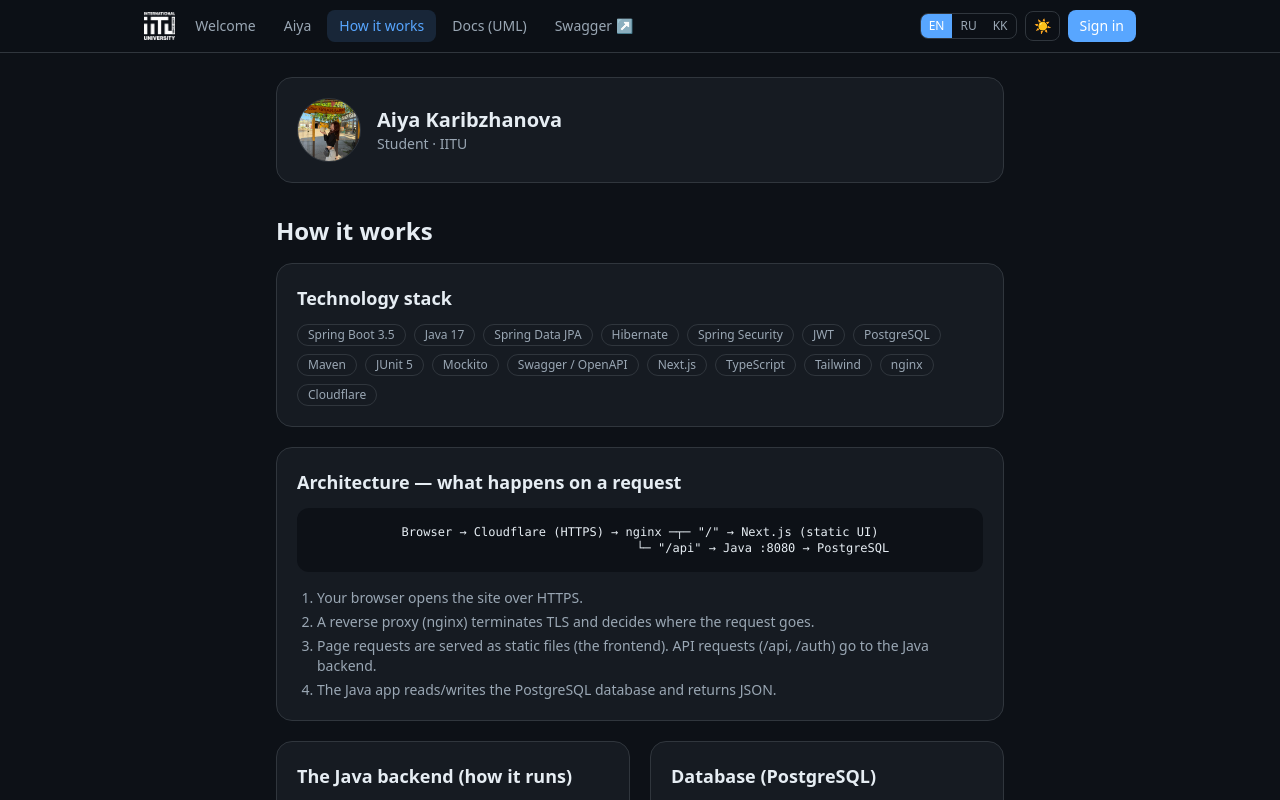
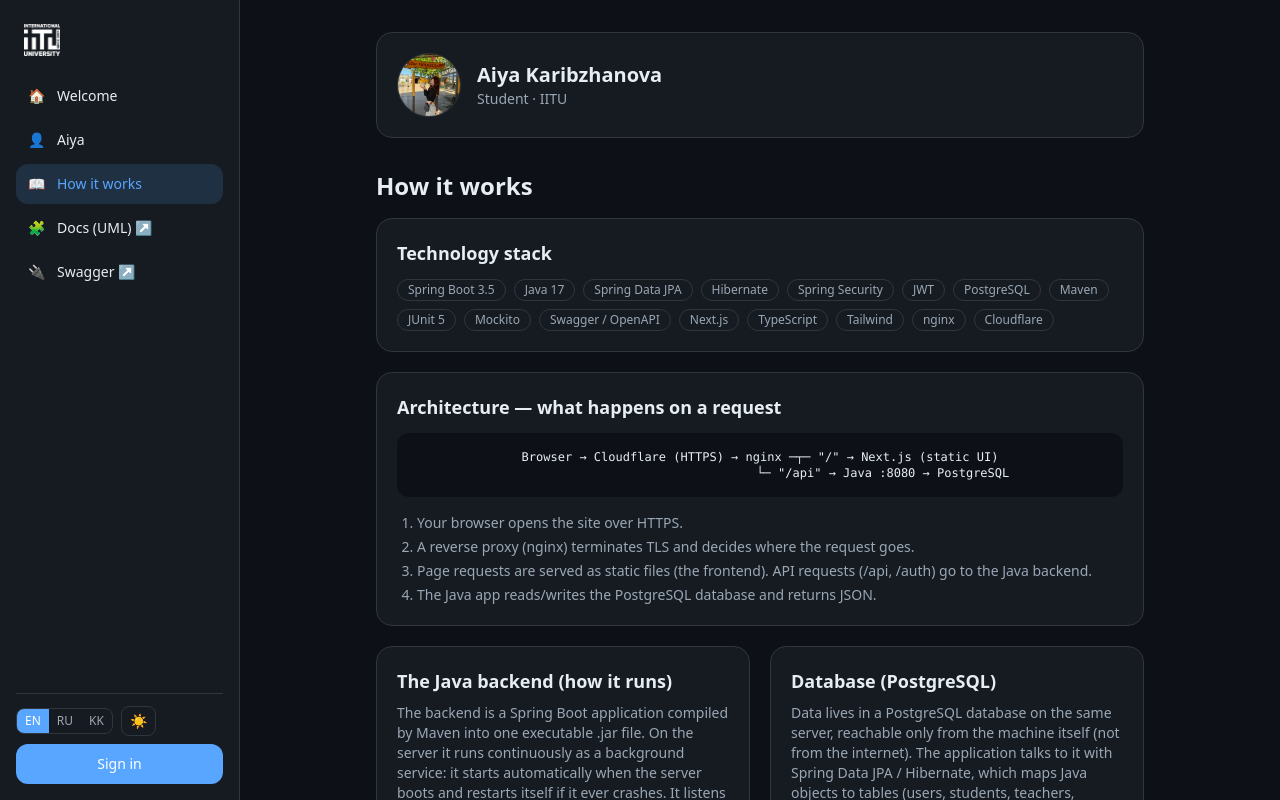
Before and after one commit to karibzhanovaaiya-maker/university-management-api, a Next.js app in the folder frontend/: page /wiki in a window 1280 px wide. Shown: the top 800 px of the page. Built offline with nearby package versions, Linux system fonts and the light colour scheme.

Commit message:
refactor(frontend): sidebar nav on all public pages (replace top nav); fix UML diagram 6 (flowchart)

```diff
--- a/frontend/app/about/page.tsx
+++ b/frontend/app/about/page.tsx
@@ -2,7 +2,7 @@
 
 import Link from "next/link";
 import { useT } from "@/lib/i18n";
-import { TopNav } from "@/components/TopNav";
+import { PublicShell } from "@/components/PublicShell";
 
 const BIO = {
   en: "Computer science student at IITU. Built this University Management system end-to-end — a Spring Boot REST API, PostgreSQL database, JWT security, and this Next.js interface.",
@@ -16,9 +16,8 @@ export default function AboutPage() {
   const { t, lang } = useT();
 
   return (
-    <>
-      <TopNav />
-      <main className="mx-auto max-w-2xl px-5 pb-16 pt-6">
+    <PublicShell>
+      <div className="mx-auto max-w-2xl">
         <section className="card overflow-hidden">
           <div className="flex flex-col items-center gap-4 p-7 text-center sm:flex-row sm:text-left">
             <img src="/profile.jpg" alt="Aiya Karibzhanova"
@@ -43,7 +42,7 @@ export default function AboutPage() {
           <Link href="/wiki" className="btn-ghost">{t("nav.wiki")}</Link>
           <a href="https://github.com/karibzhanovaaiya-maker/university-management-api" target="_blank" rel="noreferrer" className="btn-ghost">GitHub ↗</a>
         </div>
-      </main>
-    </>
+      </div>
+    </PublicShell>
   );
 }
--- a/frontend/app/login/page.tsx
+++ b/frontend/app/login/page.tsx
@@ -6,7 +6,7 @@ import Link from "next/link";
 import { useAuth } from "@/lib/auth";
 import { ApiError } from "@/lib/api";
 import { useT } from "@/lib/i18n";
-import { TopNav } from "@/components/TopNav";
+import { PublicShell } from "@/components/PublicShell";
 
 export default function LoginPage() {
   const { login } = useAuth();
@@ -32,9 +32,8 @@ export default function LoginPage() {
   }
 
   return (
-    <>
-      <TopNav />
-      <main className="mx-auto max-w-md px-5 pb-16 pt-12">
+    <PublicShell>
+      <div className="mx-auto max-w-md pt-4">
         <div className="mb-8 text-center">
           <h1 className="text-2xl font-bold">{t("auth.signInTitle")}</h1>
           <p className="mt-1 text-sm text-muted">{t("auth.signInSub")}</p>
@@ -58,7 +57,7 @@ export default function LoginPage() {
         <p className="mt-5 text-center text-sm text-muted">
           {t("auth.noAccount")} <Link href="/register" className="text-accent">{t("auth.createOne")}</Link>
         </p>
-      </main>
-    </>
+      </div>
+    </PublicShell>
   );
 }
--- a/frontend/app/page.tsx
+++ b/frontend/app/page.tsx
@@ -3,17 +3,15 @@
 import Link from "next/link";
 import { useAuth } from "@/lib/auth";
 import { useT } from "@/lib/i18n";
-import { TopNav } from "@/components/TopNav";
+import { PublicShell } from "@/components/PublicShell";
 
 export default function Welcome() {
   const { me } = useAuth();
   const { t } = useT();
 
   return (
-    <>
-      <TopNav />
-      <main className="mx-auto max-w-3xl px-5 pb-16">
-        <section className="pt-10 text-center sm:pt-16">
+    <PublicShell>
+      <section className="pt-6 text-center sm:pt-10">
         <span className="chip border-accent/40 text-accent">{t("welcome.tag")}</span>
         <h1 className="mx-auto mt-4 max-w-2xl text-3xl font-bold sm:text-4xl">{t("welcome.title")}</h1>
         <p className="mx-auto mt-3 max-w-xl text-muted">{t("welcome.subtitle")}</p>
@@ -49,7 +47,6 @@ export default function Welcome() {
       <footer className="mt-12 text-center text-xs text-muted">
         kz.iitu · Spring Boot · PostgreSQL · Next.js — <code>karibzhanova.alma-ai.cc</code>
       </footer>
-      </main>
-    </>
+    </PublicShell>
   );
 }
--- a/frontend/app/register/page.tsx
+++ b/frontend/app/register/page.tsx
@@ -6,7 +6,7 @@ import Link from "next/link";
 import { useAuth } from "@/lib/auth";
 import { ApiError } from "@/lib/api";
 import { useT } from "@/lib/i18n";
-import { TopNav } from "@/components/TopNav";
+import { PublicShell } from "@/components/PublicShell";
 
 export default function RegisterPage() {
   const { register } = useAuth();
@@ -38,9 +38,8 @@ export default function RegisterPage() {
   }
 
   return (
-    <>
-      <TopNav />
-      <main className="mx-auto max-w-md px-5 pb-16 pt-12">
+    <PublicShell>
+      <div className="mx-auto max-w-md pt-4">
         <div className="mb-8 text-center">
           <h1 className="text-2xl font-bold">{t("auth.registerTitle")}</h1>
           <p className="mt-1 text-sm text-muted">{t("auth.registerSub")}</p>
@@ -72,7 +71,7 @@ export default function RegisterPage() {
         <p className="mt-5 text-center text-sm text-muted">
           {t("auth.haveAccount")} <Link href="/login" className="text-accent">{t("auth.signIn")}</Link>
         </p>
-      </main>
-    </>
+      </div>
+    </PublicShell>
   );
 }
--- a/frontend/app/wiki/page.tsx
+++ b/frontend/app/wiki/page.tsx
@@ -1,7 +1,7 @@
 "use client";
 
 import { useT } from "@/lib/i18n";
-import { TopNav } from "@/components/TopNav";
+import { PublicShell } from "@/components/PublicShell";
 
 const STACK = [
   "Spring Boot 3.5", "Java 17", "Spring Data JPA", "Hibernate", "Spring Security",
@@ -22,9 +22,8 @@ export default function WikiPage() {
   const { t, tArr } = useT();
 
   return (
-    <>
-    <TopNav />
-    <main className="mx-auto max-w-3xl px-5 pb-16 pt-6">
+    <PublicShell>
+      <div className="mx-auto max-w-3xl">
 
       {/* Profile */}
       <section className="card flex items-center gap-4 p-5">
@@ -83,7 +82,7 @@ psql university_db < backup.sql      # restore`}</pre>
           {t("wiki.openSwagger")} ↗
         </a>
       </section>
-    </main>
-    </>
+      </div>
+    </PublicShell>
   );
 }
--- /dev/null
+++ b/frontend/components/PublicShell.tsx
@@ -0,0 +1,73 @@
+"use client";
+
+import Link from "next/link";
+import { usePathname } from "next/navigation";
+import { useT } from "@/lib/i18n";
+import { useTheme } from "@/lib/theme";
+import { useAuth } from "@/lib/auth";
+import { Controls } from "./Controls";
+
+type Item = { href: string; label: string; icon: string; ext?: boolean };
+
+export function PublicShell({ children }: { children: React.ReactNode }) {
+  const { t } = useT();
+  const { theme } = useTheme();
+  const { me } = useAuth();
+  const path = usePathname();
+  const logo = theme === "dark" ? "/iitu-dark.png" : "/iitu-light.png";
+
+  const items: Item[] = [
+    { href: "/", label: t("nav.welcome"), icon: "🏠" },
+    { href: "/about", label: "Aiya", icon: "👤" },
+    { href: "/wiki", label: t("nav.wiki"), icon: "📖" },
+    { href: "/uml.html", label: "Docs (UML)", icon: "🧩", ext: true },
+    { href: "/swagger-ui/index.html", label: "Swagger", icon: "🔌", ext: true },
+  ];
+  const active = (h: string) => (h === "/" ? path === "/" : path.startsWith(h));
+
+  const NavLink = ({ n, mobile }: { n: Item; mobile?: boolean }) => {
+    const cls = mobile
+      ? `flex flex-col items-center gap-0.5 py-2.5 text-[11px] ${active(n.href) && !n.ext ? "text-accent" : "text-muted"}`
+      : `flex items-center gap-3 rounded-xl px-3 py-2.5 text-sm transition ${active(n.href) && !n.ext ? "bg-accent/15 text-accent" : "text-fg hover:bg-fg/5"}`;
+    const inner = mobile ? <><span className="text-lg">{n.icon}</span>{n.label}</> : <><span>{n.icon}</span> {n.label}{n.ext ? " ↗" : ""}</>;
+    return n.ext
+      ? <a href={n.href} target="_blank" rel="noreferrer" className={cls}>{inner}</a>
+      : <Link href={n.href} className={cls}>{inner}</Link>;
+  };
+
+  return (
+    <div className="min-h-screen pb-20 md:pb-0 md:pl-60">
+      {/* Sidebar (desktop) */}
+      <aside className="fixed left-0 top-0 hidden h-screen w-60 flex-col border-r border-line bg-card p-4 md:flex">
+        <Link href="/" className="px-2 py-2"><img src={logo} alt="IITU" className="h-8 w-auto" /></Link>
+        <nav className="mt-3 flex flex-1 flex-col gap-1">
+          {items.map((n) => <NavLink key={n.href} n={n} />)}
+        </nav>
+        <div className="space-y-2 border-t border-line pt-3">
+          <Controls />
+          <Link href={me ? "/dashboard" : "/login"} className="btn-primary w-full text-sm">
+            {me ? t("nav.home") : t("welcome.login")}
+          </Link>
+        </div>
+      </aside>
+
+      {/* Top bar (mobile) */}
+      <header className="sticky top-0 z-10 flex items-center justify-between border-b border-line bg-card/90 px-4 py-3 backdrop-blur md:hidden">
+        <Link href="/"><img src={logo} alt="IITU" className="h-7 w-auto" /></Link>
+        <div className="flex items-center gap-2">
+          <Controls />
+          <Link href={me ? "/dashboard" : "/login"} className="rounded-lg bg-accent px-3 py-1.5 text-sm font-medium text-white">
+            {me ? t("nav.home") : t("welcome.login")}
+          </Link>
+        </div>
+      </header>
+
+      <main className="mx-auto max-w-4xl p-4 md:p-8">{children}</main>
+
+      {/* Bottom nav (mobile) */}
+      <nav className="fixed bottom-0 left-0 right-0 z-10 grid grid-cols-5 border-t border-line bg-card md:hidden">
+        {items.map((n) => <NavLink key={n.href} n={n} mobile />)}
+      </nav>
+    </div>
+  );
+}
--- a/frontend/components/TopNav.tsx
+++ /dev/null
@@ -1,58 +0,0 @@
-"use client";
-
-import Link from "next/link";
-import { usePathname } from "next/navigation";
-import { useT } from "@/lib/i18n";
-import { useTheme } from "@/lib/theme";
-import { useAuth } from "@/lib/auth";
-import { Controls } from "./Controls";
-
-export function TopNav() {
-  const { t } = useT();
-  const { theme } = useTheme();
-  const { me } = useAuth();
-  const path = usePathname();
-  const logo = theme === "dark" ? "/iitu-dark.png" : "/iitu-light.png";
-
-  const links = [
-    { href: "/", label: t("nav.welcome") },
-    { href: "/about", label: "Aiya" },
-    { href: "/wiki", label: t("nav.wiki") },
-  ];
-  const active = (h: string) => (h === "/" ? path === "/" : path.startsWith(h));
-
-  return (
-    <header className="sticky top-0 z-20 border-b border-line bg-bg/80 backdrop-blur">
-      <div className="mx-auto flex max-w-5xl items-center gap-2 px-4 py-2.5">
-        <Link href="/" className="shrink-0">
-          <img src={logo} alt="IITU" className="h-7 w-auto" />
-        </Link>
-        <nav className="flex flex-1 items-center gap-1 overflow-x-auto">
-          {links.map((l) => (
-            <Link key={l.href} href={l.href}
-              className={`whitespace-nowrap rounded-lg px-3 py-1.5 text-sm transition ${
-                active(l.href) ? "bg-accent/15 text-accent" : "text-muted hover:bg-fg/5"
-              }`}>
-              {l.label}
-            </Link>
-          ))}
-          <a href="/uml.html"
-            className="whitespace-nowrap rounded-lg px-3 py-1.5 text-sm text-muted hover:bg-fg/5">
-            Docs (UML)
-          </a>
-          <a href="/swagger-ui/index.html" target="_blank" rel="noreferrer"
-            className="whitespace-nowrap rounded-lg px-3 py-1.5 text-sm text-muted hover:bg-fg/5">
-            Swagger ↗
-          </a>
-        </nav>
-        <div className="flex shrink-0 items-center gap-2">
-          <Controls />
-          <Link href={me ? "/dashboard" : "/login"}
-            className="rounded-lg bg-accent px-3 py-1.5 text-sm font-medium text-white hover:brightness-110">
-            {me ? t("nav.home") : t("welcome.login")}
-          </Link>
-        </div>
-      </div>
-    </header>
-  );
-}
```
Also changed, not shown: frontend/public/uml.html (+16 -32 lines). Lines whose indentation alone changed are shown as unchanged.
